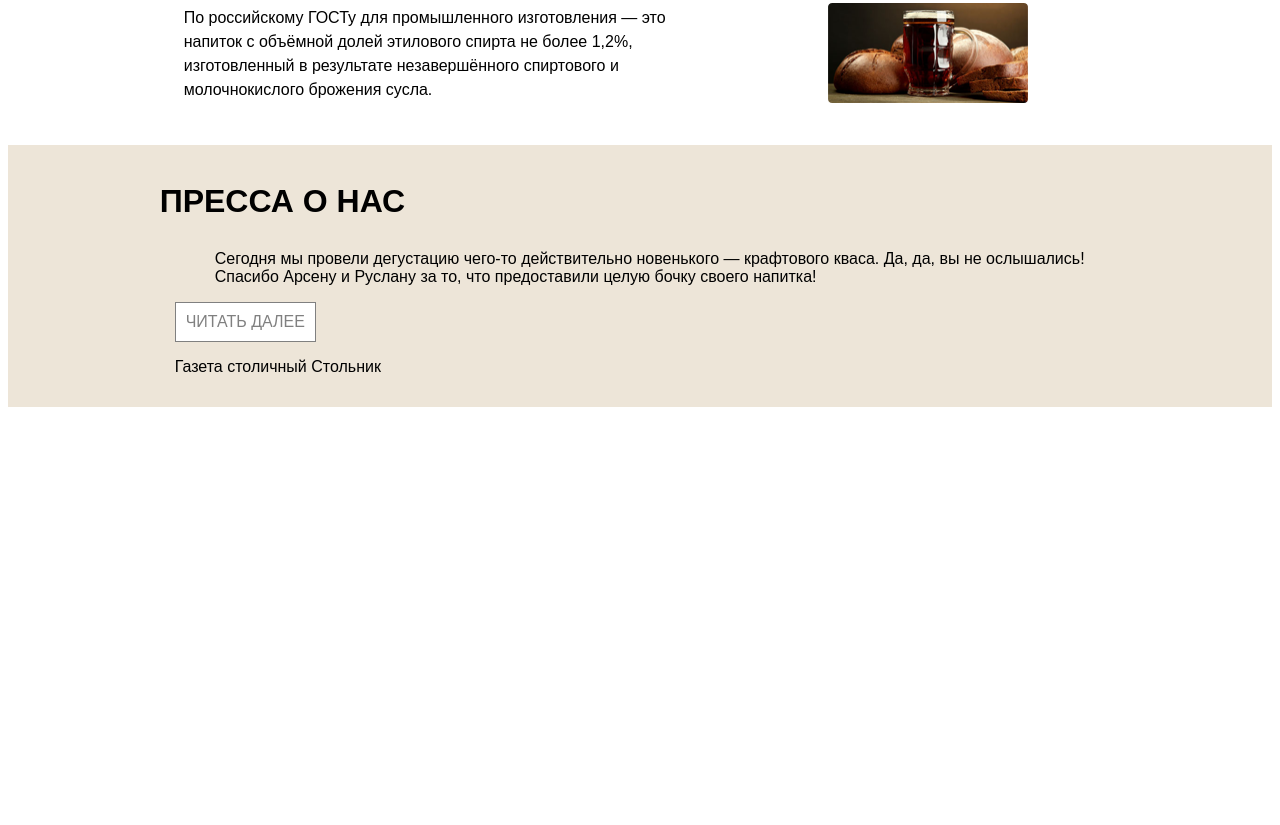
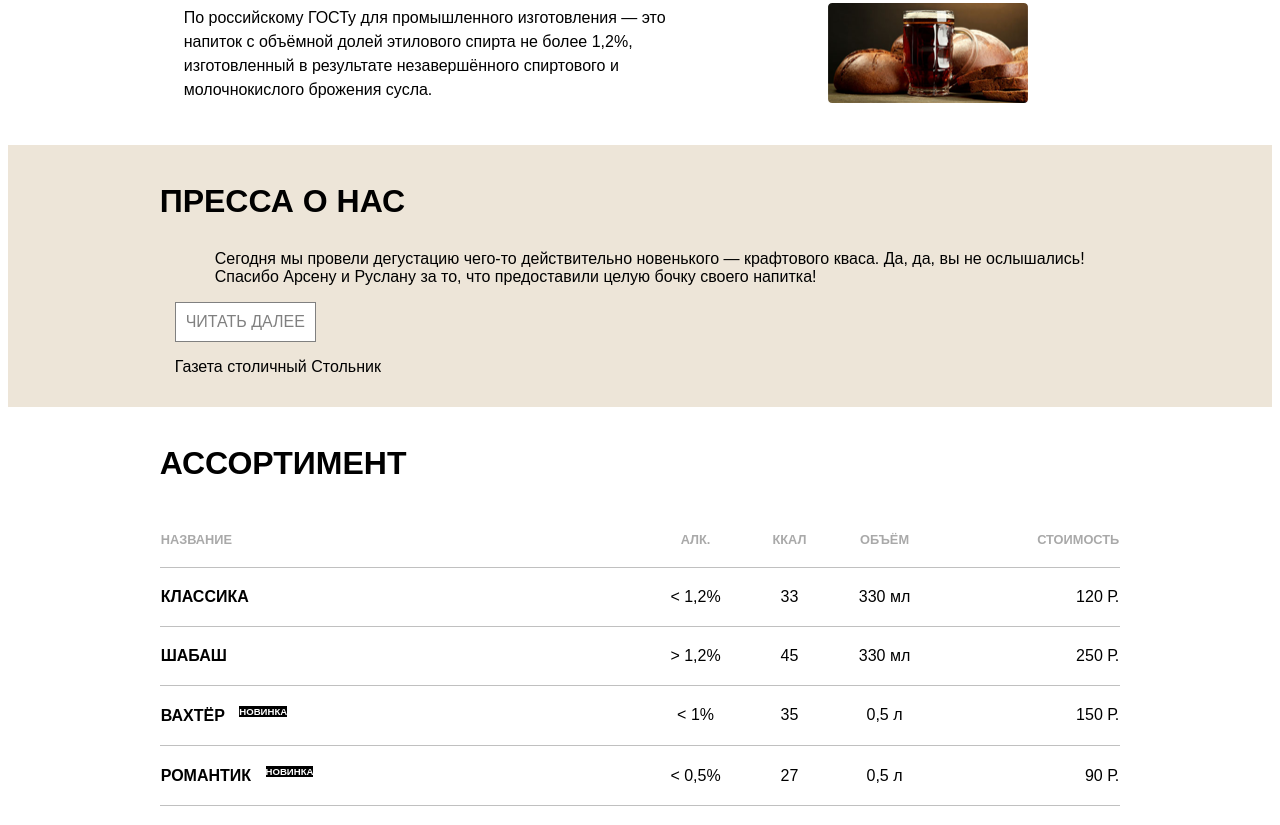
Before and after one commit to pmarkin/kvast, a plain HTML site: page index.html in a window 1280 px wide. Shown: the part 1959-2784 px from the top of the page. Before the commit the page ends 2374 px from the top, so only its background shows below. Drawn offline with Linux system fonts and the light colour scheme.

Commit message:
Дбавлен блок Ассортимент))

```diff
--- a/index.html
+++ b/index.html
@@ -202,10 +202,53 @@
 
         </div>
 </div>
+<!--*************************-->
+<!--*************************-->
+<div class="assortment">
+    <h1 class="block_title">Ассортимент</h1>
+<table class="assortment_table">
+    <tr>
+        <th class="assortment_table_col1">Название</th>
+        <th class="assortment_table_col_i">Алк.</th>
+        <th class="assortment_table_col_i">Ккал</th>
+        <th class="assortment_table_col_i">Объём</th>
+        <th class="assortment_table_col5">Стоимость</th>
+    </tr>
+    <tr>
+        <td class="assortment_table_col1">Классика</td>
+        <td class="assortment_table_col_i">&lt; 1,2%</td>
+        <td class="assortment_table_col_i">33</td>
+        <td class="assortment_table_col_i">330 мл</td>
+        <td class="assortment_table_col5">120 Р.</td>
+</tr>
+<tr>
+        <td class="assortment_table_col1">Шабаш</td>
+        <td class="assortment_table_col_i">&gt; 1,2%</td>
+        <td class="assortment_table_col_i">45</td>
+        <td class="assortment_table_col_i">330 мл</td>
+        <td class="assortment_table_col5">250 Р.</td>
+    </tr>
+    <tr>
+        <td class="assortment_table_col1">Вахтёр <span class="span_negative">Новинка</span></td>
+        <td class="assortment_table_col_i">&lt; 1%</td>
+        <td class="assortment_table_col_i">35</td>
+        <td class="assortment_table_col_i">0,5 л</td>
+        <td class="assortment_table_col5">150 Р.</td>
+    </tr>
+    <tr>
 
-<div class="assortment">
+        <td class="assortment_table_col1">Романтик <span class="span_negative">Новинка</span></td>
+        <td class="assortment_table_col_i">&lt; 0,5%</td>
+        <td class="assortment_table_col_i">27</td>
+        <td class="assortment_table_col_i">0,5 л</td>
+        <td class="assortment_table_col5">90 Р.</td>
+</tr>
+
+</table>
+
 </div>
-
+<!--*************************-->
+<!--*************************-->
 <div class="order">
 </div>
 
--- a/style.css
+++ b/style.css
@@ -205,7 +205,7 @@ width: 300px;
     margin-left:auto;
     padding-left: 2.5%;
 }
-
+/* *******************************************/
 .btn  {
     color: rgb(128, 128, 128);
     background-color:  rgb(255, 255, 255);
@@ -219,3 +219,60 @@ width: 300px;
 .btn:hover {
     background-color:  rgb(255, 200, 120);
 }
+
+/* *******************************************/
+.assortment{
+    color: #000000;
+    background-color:  rgb(255, 255, 255);
+    padding-left: 2.5%;
+    padding-right: 2.5%;
+    padding-bottom: 1.25%;
+    padding-top: 1.25%;
+}
+.assortment_table{
+    width: 80%;
+    margin-right: auto;
+    margin-left:auto;
+    border-collapse: collapse;
+
+}
+.assortment_table th{
+    border-bottom: 1px solid silver;
+    padding-top: 20px;
+    padding-bottom: 20px;
+    color: darkgray;
+    text-transform: uppercase;
+    font-size:80% ;
+    font-weight: bold;
+}
+.assortment_table_col1{
+    width: 50%;
+    text-align: left;
+    font-weight: bold;
+    text-transform: uppercase;
+}
+.assortment_table_col_i{
+    width: auto;
+    text-align: center;
+}
+
+.assortment_table_col5{
+    width: auto;
+    text-align: right;
+}
+
+.assortment_table td{
+    border-bottom: 1px solid silver;
+    padding-top: 20px;
+    padding-bottom: 20px;
+
+}
+
+.span_negative{
+    text-transform: uppercase;
+    color: white;
+    background-color: black;
+    vertical-align:super;
+    font-size:60% ;
+    margin-left: 10px;
+}
```
